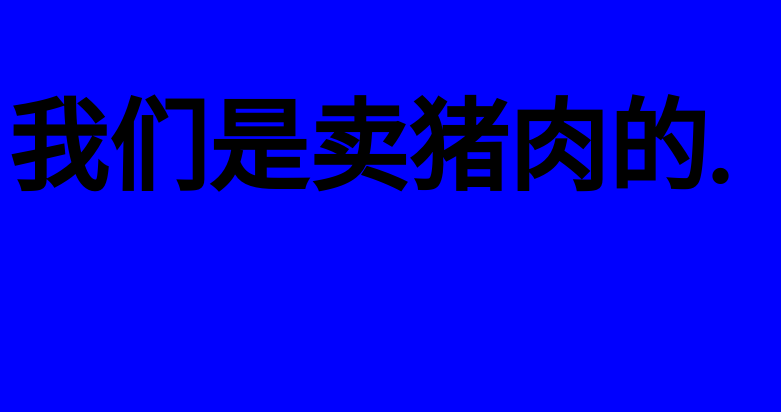
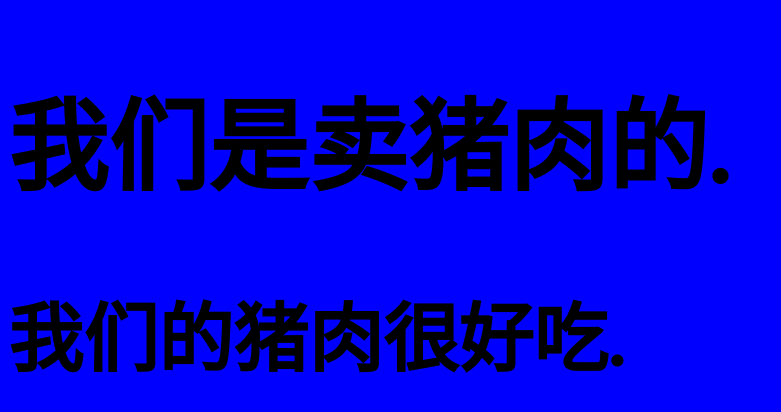
Before and after one commit to Ichbinpeter/git-demo-1, a plain HTML site: page index.html in a window 1280 px wide. Shown: the whole page, without its empty margins (0-781 px from the left). Drawn offline with Linux system fonts and the light colour scheme.

Commit message:
添加了广告语"我们的猪肉很好吃"

```diff
--- a/index.html
+++ b/index.html
@@ -11,6 +11,7 @@
 
 <body>
     <h1>我们是卖猪肉的.</h1>
+    <h2>我们的猪肉很好吃.</h2>
 </body>
 
 </html>
```
